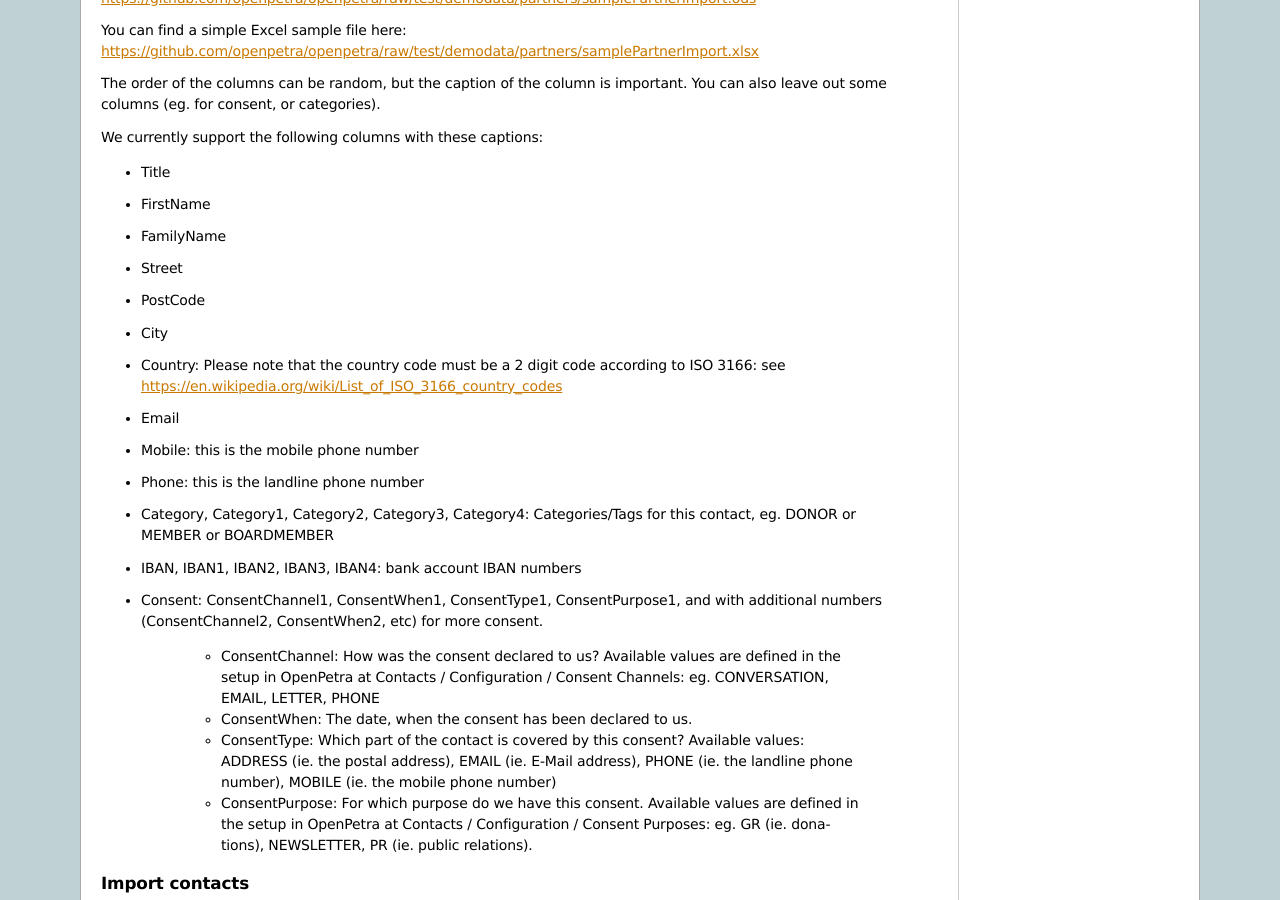
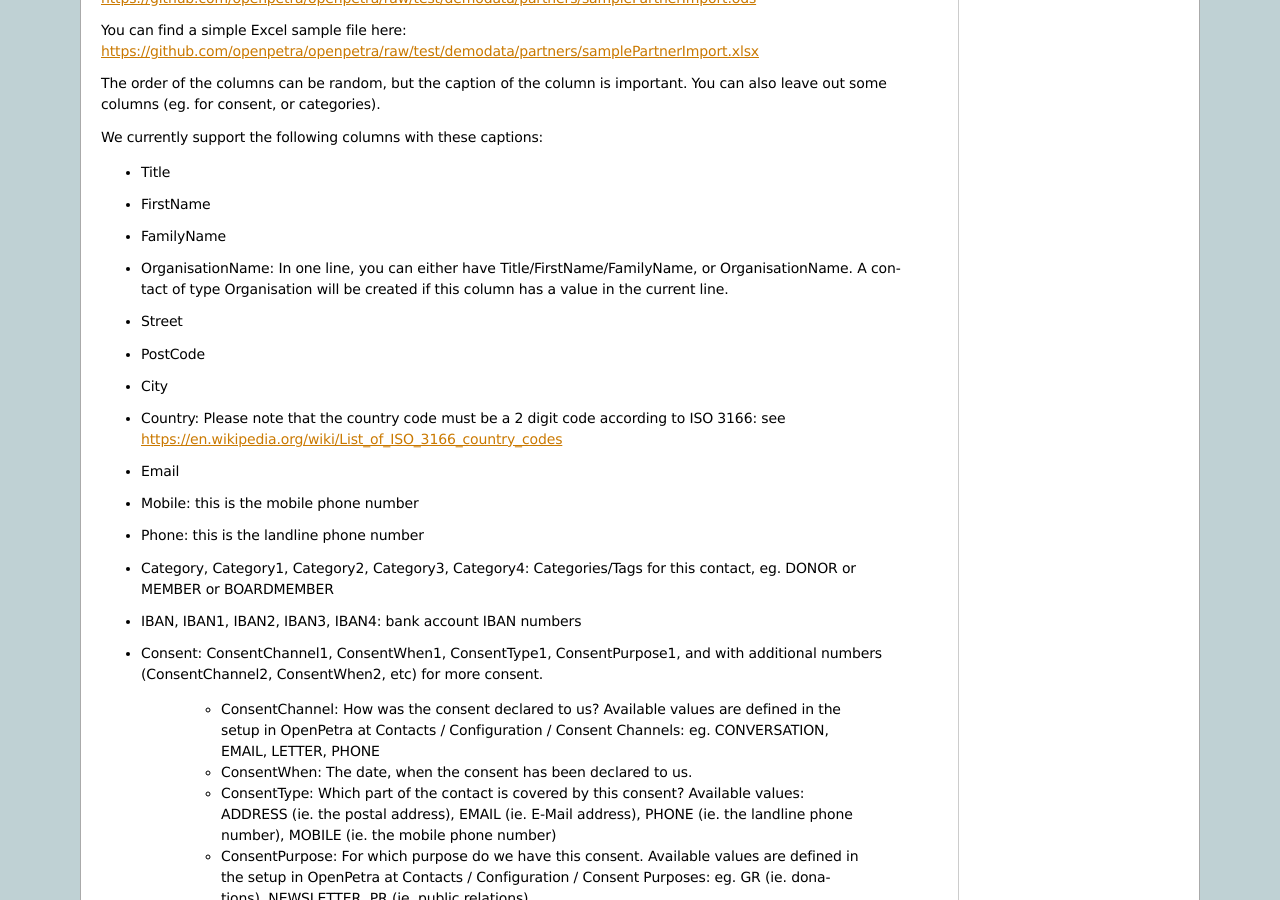
Before and after one commit to openpetra/openpetra-docs, a Sphinx documentation site: the page built from source/howtos/initial-contact-setup.rst, in a window 1280 px wide and 900 px high, scrolled down 2032 px. Built offline with Sphinx 7.4.7, drawn with Linux system fonts in a browser that asks for light colours.

Commit message:
Import contacts: add OrganisationName

```diff
--- a/source/howtos/initial-contact-setup.rst
+++ b/source/howtos/initial-contact-setup.rst
@@ -95,6 +95,7 @@ We currently support the following columns with these captions:
 * Title
 * FirstName
 * FamilyName
+* OrganisationName: In one line, you can either have Title/FirstName/FamilyName, or OrganisationName. A contact of type Organisation will be created if this column has a value in the current line.
 * Street
 * PostCode
 * City
```
